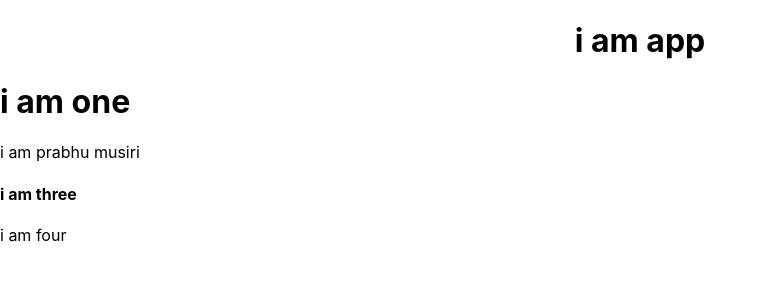
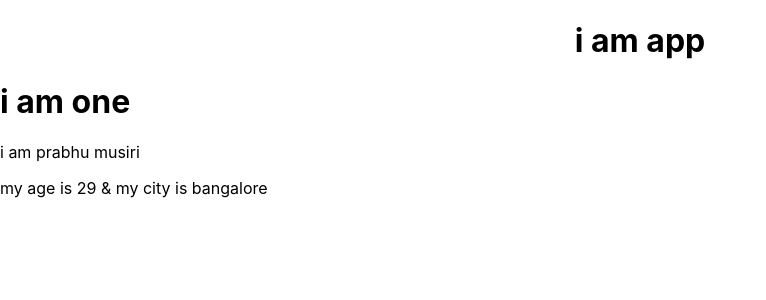
Before and after one commit to PrabhuSPK/ReactJs_Basics_02, a React (Create React App) app in the folder project/: page / in a window 1280 px wide. Shown: the top 300 px of the page, without its empty margins (0-766 px from the left). Built offline with nearby package versions, Linux system fonts and the light colour scheme.

Commit message:
Components-Function & Class based,Props-function & class based components,conditional rendering &&,ternary operators

```diff
--- a/project/src/components/Four.js
+++ b/project/src/components/Four.js
@@ -1,12 +1,19 @@
-import React from "react"
+import React from "react";
 
-class Four extends React.Component{
-render(){
-    return(
-        <p>i am four</p>
-    )
+class Four extends React.Component {
+  render() {
+    const { data } = this.props;
+
+    // Handle potential undefined values
+    const { age , city  } = data || {};
+
+    const datatext = `my age is ${age} & my city is ${city}`;
+
+    return (
+        <>
+            { age && city ? <p> {datatext} </p> : null }
+        </>
+    )  }
 }
 
-}
-
-export default Four
+export default Four;
--- a/project/src/components/One.js
+++ b/project/src/components/One.js
@@ -1,14 +1,17 @@
+import Four from "./Four";
 import Two from "./Two";
 
 
 function Name(){
   // const name="Prabhu"
   const bio = {"name":"prabhu","location":"musiri"}
+  const data = {"age":29,"city":"bangalore"}
     return(
       <>
       <h1>i am one</h1>
 
       <Two bio={bio} />
+      <Four data={data} />
     </>
       )
   }
--- a/project/src/index.js
+++ b/project/src/index.js
@@ -14,9 +14,9 @@ root.render(
     <App />
 
     <One />
-    <Two />
-    <Three />
-    <Four />
+    {/* <Two /> */}
+    {/* <Three /> */}
+    {/* <Four /> */}
   </React.StrictMode>
 );
 
```
